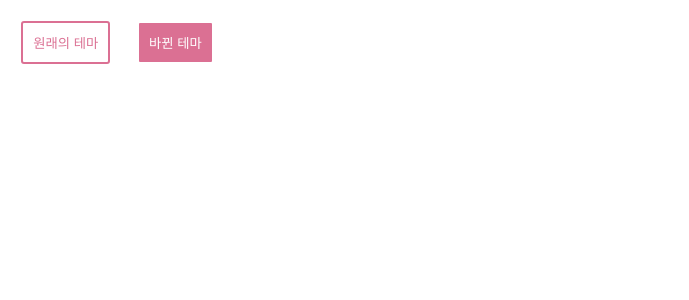
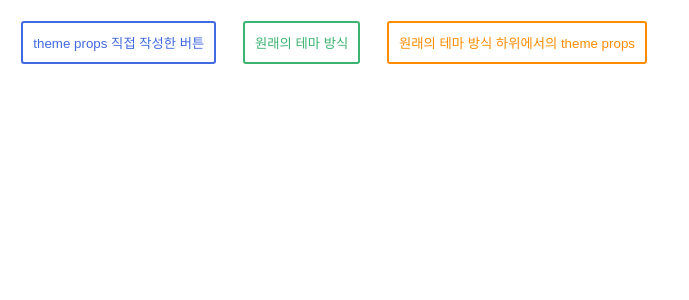
Before and after one commit to pakxe/practice-styled-components, a React (Create React App) app: page / in a window 1280 px wide. Shown: the top 300 px of the page, without its empty margins (0-689 px from the left). Built offline with nearby package versions, Linux system fonts and the light colour scheme.

Commit message:
write: 예제3 theme props로 테마 override

```diff
--- a/src/App.js
+++ b/src/App.js
@@ -6,38 +6,31 @@ const Button = styled.button`
   margin: 1em;
   padding: 10px;
   border-radius: 3px;
+  background: white;
 
   /* 테마에 접근해서 만드는 스타일링이다. */
   color: ${(props) => props.theme.main};
   border: 2px solid ${(props) => props.theme.main};
-  background: ${(props) => props.theme.back};
 `;
 
 // 테마 객체를 만든다. main과 back이라는 이름의 색을 갖고 있다.
 const theme = {
-  main: "palevioletred",
-  back: "white",
+  main: "mediumseagreen",
 };
-
-const invertTheme = ({ main, back }) => ({
-  /* 아래의 코드 의미: 이 함수는 새로운 객체를 생성해서 반환하는데 생성하는 객체에는 main, back 이라는
-  두개의 프로퍼티 키가 존재한다. 그리고 각 프로퍼티 키의 값은 부모 테마에게서 받아온 테마 객체 내부의
-  프로퍼티 main, back의 값인 "white", "palevioletred" 라는 뜻이다.
-
-  결국 invertTheme의 반환값은
-  { main: "white", back: "palevioletred" } 가 된다. */
-  main: back,
-  back: main,
-});
 
 function App() {
   return (
-    <ThemeProvider theme={theme}>
-      <Button>원래의 테마</Button>
-      <ThemeProvider theme={invertTheme}>
-        <Button>바뀐 테마</Button>
+    <>
+      <Button theme={{ main: "royalblue" }}>
+        theme props 직접 작성한 버튼
+      </Button>
+      <ThemeProvider theme={theme}>
+        <Button>원래의 테마 방식</Button>
+        <Button theme={{ main: "darkorange" }}>
+          원래의 테마 방식 하위에서의 theme props
+        </Button>
       </ThemeProvider>
-    </ThemeProvider>
+    </>
   );
 }
 
```
